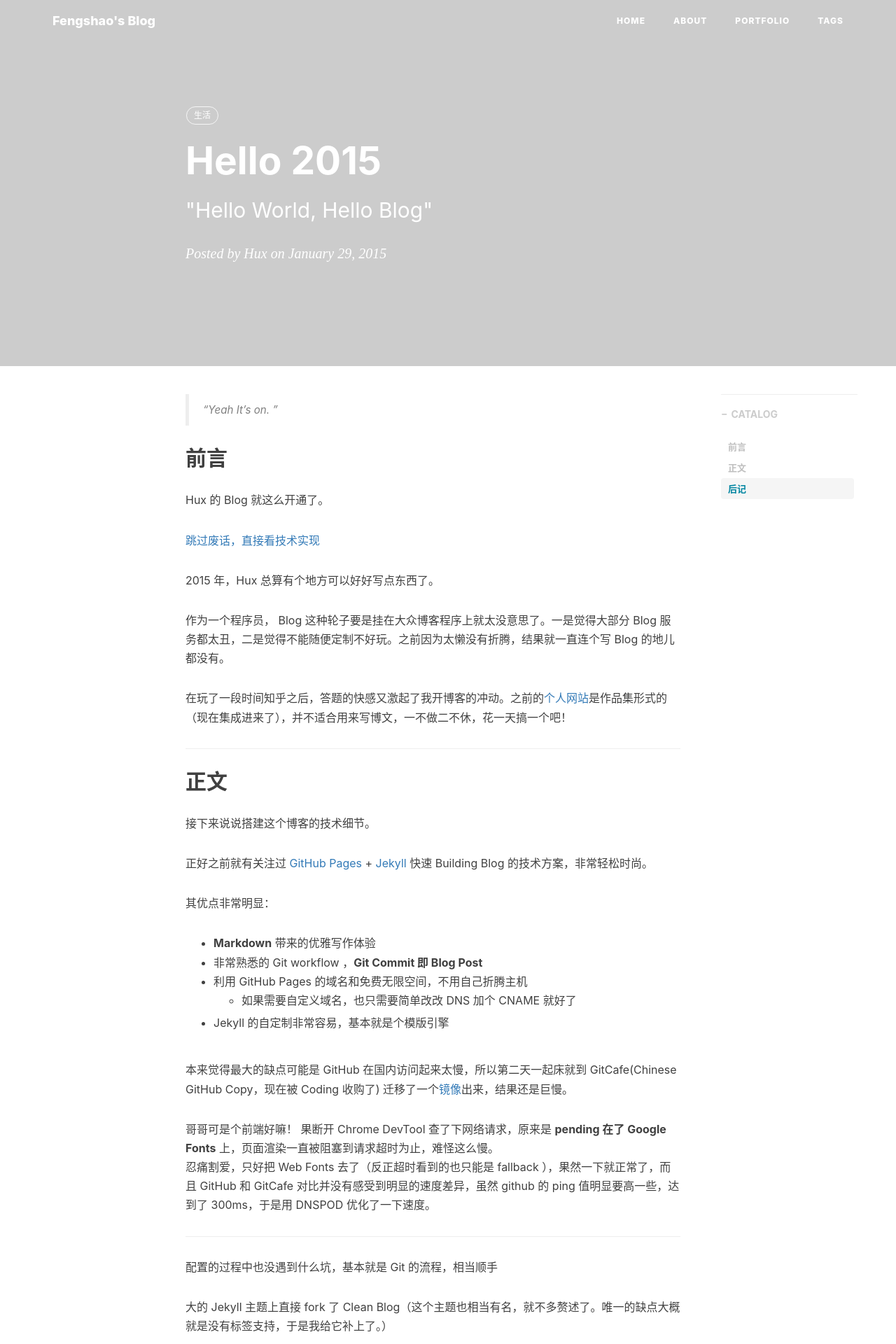
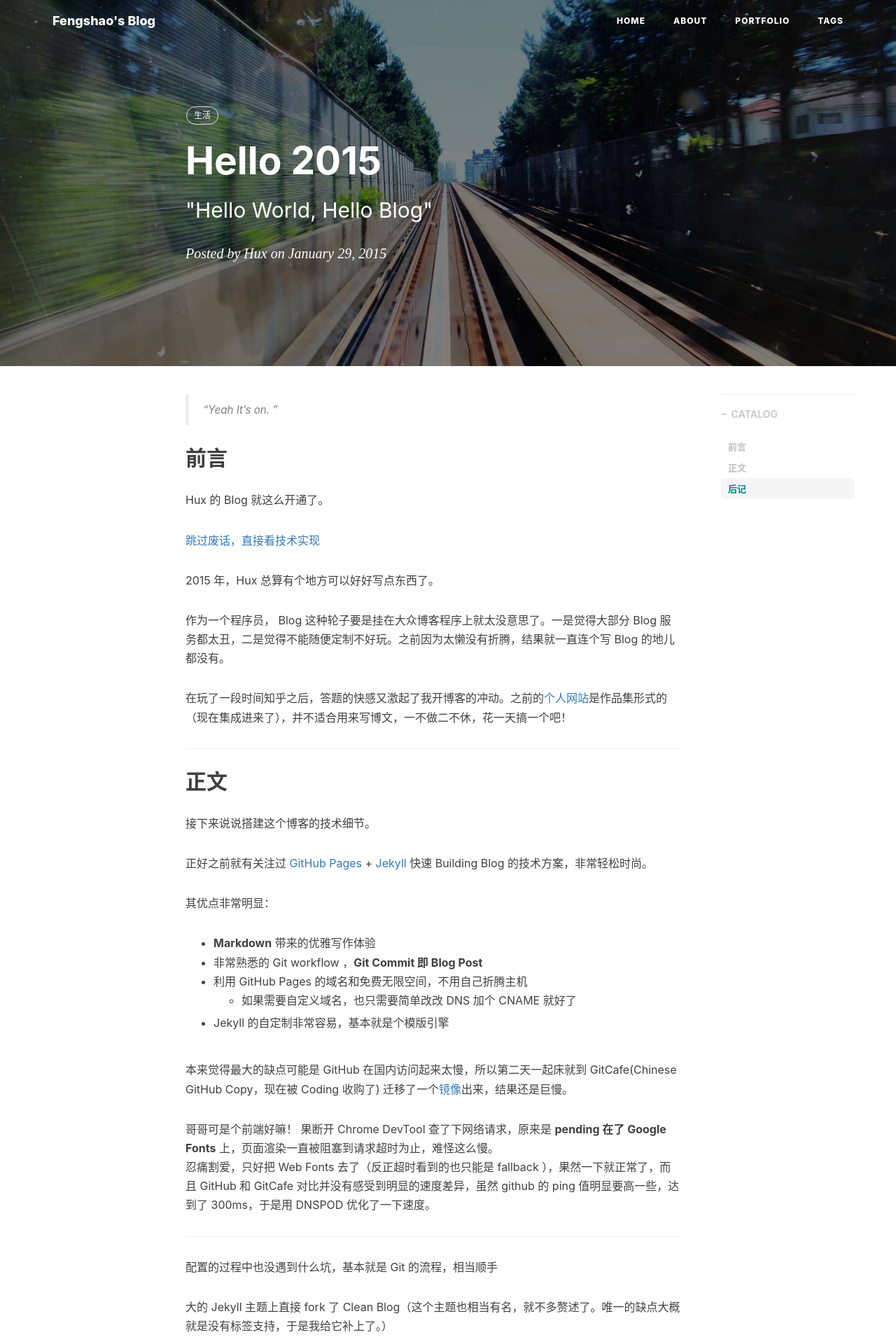
Before and after one commit to liushaofeng89/blog, a Jekyll site: the page built from _posts/2014-01-29-hello-2015.markdown, in a window 1280 px wide. Shown: the top 1920 px of the page at 70% size. Built offline with Jekyll 4.4.1, drawn with Linux system fonts in a browser that asks for light colours; nearby versions of some CDN libraries; comment, search, counter and statistics services are not loaded.

Commit message:
更新首页图片

```diff
--- a/_posts/2014-01-29-hello-2015.markdown
+++ b/_posts/2014-01-29-hello-2015.markdown
@@ -4,7 +4,7 @@ title:      "Hello 2015"
 subtitle:   " \"Hello World, Hello Blog\""
 date:       2015-01-29 12:00:00
 author:     "Hux"
-header-img: "img/post-bg-2015.jpg"
+header-img: "assets/img/post-bg-2015.jpg"
 catalog: true
 tags:
     - 生活
```
Also changed, not shown: assets/img/home-bg.jpg, assets/img/home-bg_.jpg (added).
